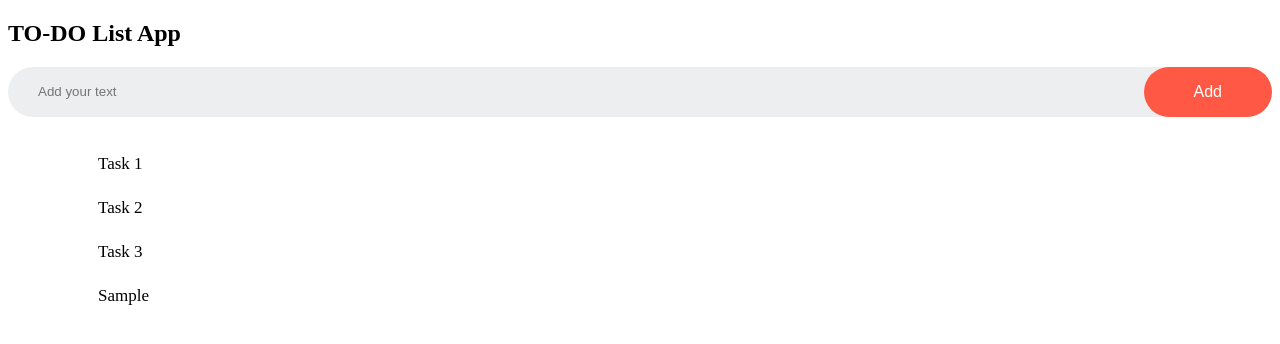
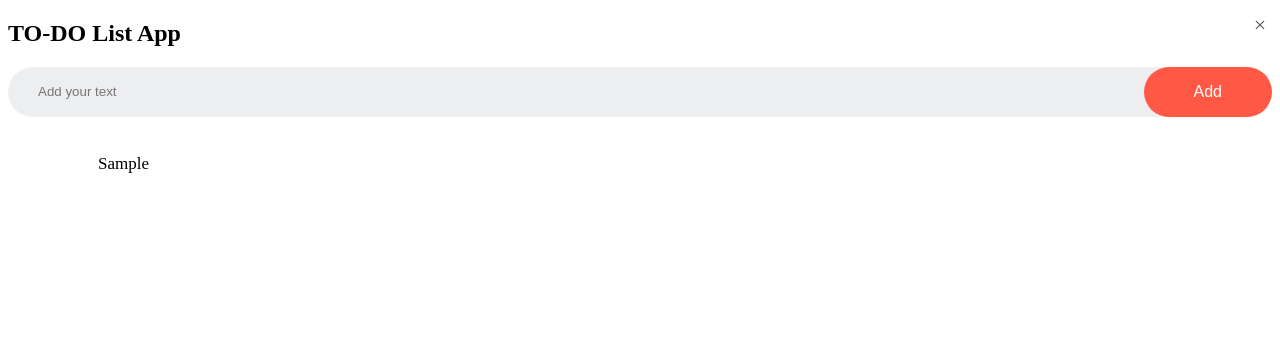
Before and after one commit to pinsoegustave/js-exercises, a plain HTML site: page js-dom/practicalDOM/index.html in a window 1280 px wide. Both pictures are taken after typing "Sample" into the empty fields and a click on the button "Add". Drawn offline with Linux system fonts and the light colour scheme.

Commit message:
JS DOM: ToDO App Revision

```diff
--- a/js-dom/practicalDOM/index.html
+++ b/js-dom/practicalDOM/index.html
@@ -16,9 +16,9 @@
                 <button onclick="addTask()">Add</button>
             </div>
             <ul id="list-container">
-                <li>Task 1</li>
+                <!-- <li>Task 1</li>
                 <li>Task 2</li>
-                <li>Task 3</li>
+                <li>Task 3</li> -->
             </ul>
         </div>
     </div>
--- a/js-dom/practicalDOM/script.js
+++ b/js-dom/practicalDOM/script.js
@@ -10,6 +10,31 @@ function addTask() {
         let li = document.createElement("li");
         li.innerHTML = inputBox.value
         listContainer.appendChild(li);
+
+        let span = document.createElement("span");
+        span.innerHTML = "\u00d7";
+        li.appendChild(span);
+
     }
     inputBox.value = "";
+    saveData();
 }
+
+listContainer.addEventListener("click", function(e){
+    if (e.target.tagName === "LI") {
+        e.target.classList.toggle("checked");
+        saveData();
+    }
+    else if (e.target.tagName === "SPAN") {
+        e.target.parentElement.remove();
+        saveData();
+    }
+}, false);
+
+function saveData() {
+    localStorage.setItem("data", listContainer.innerHTML);
+}
+function showTask() {
+    listContainer.innerHTML = localStorage.getItem("data");
+}
+showTask();
--- a/js-dom/practicalDOM/style.css
+++ b/js-dom/practicalDOM/style.css
@@ -32,3 +32,26 @@ ul li {
     user-select: none;
     cursor: pointer;
 }
+ul li span {
+    position: absolute;
+    right: 0;
+    top: 5px;
+    width: 40px;
+    height: 40px;
+    font-size: 22px;
+    color: #555;
+    line-height: 40px;
+    text-align: center;
+    border-radius: 50%;
+}
+
+ul li span:hover {
+    background: #edeef0;
+}
+ul li.checked {
+    color: #555;
+    text-decoration: line-through;
+}
+/* ul li.checked::before {
+    background-image: ;
+} */
```
